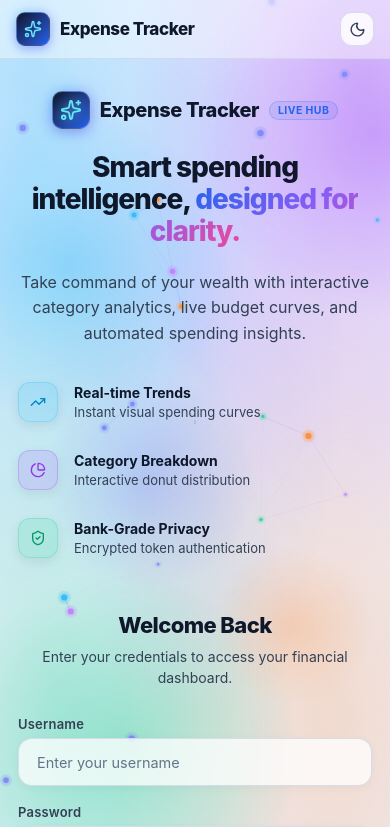
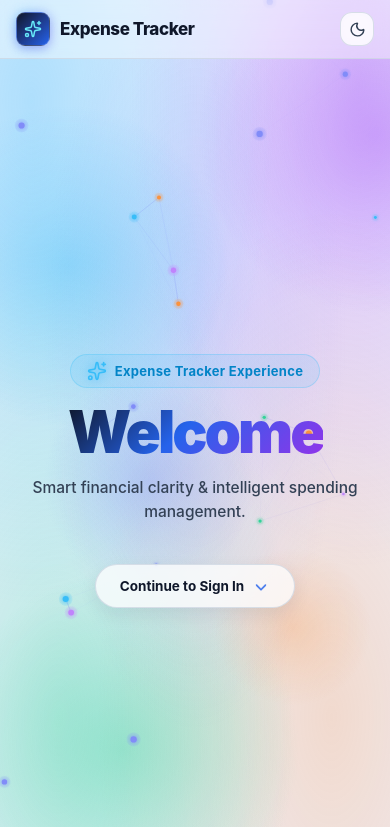
Before and after one commit to xuannhi-tran/expense-frontend, a React (Vite) app: page / in a window 390 px wide. Shown: the top 827 px of the page. Built offline with nearby package versions, Linux system fonts and the light colour scheme.

Commit message:
feat: add full-screen grand Welcome hero and storytelling scroll-down flow

```diff
--- a/src/components/Login.jsx
+++ b/src/components/Login.jsx
@@ -1,5 +1,5 @@
-import { useState } from "react";
-import { Sparkles, TrendingUp, ShieldCheck, PieChart, ArrowRight } from "lucide-react";
+import { useState, useRef } from "react";
+import { Sparkles, TrendingUp, ShieldCheck, PieChart, ArrowRight, ChevronDown } from "lucide-react";
 import api from "../api";
 import { saveToken } from "../auth";
 import "../styles/auth.css";
@@ -9,6 +9,14 @@ function Login({ onLogin, onRegister }) {
   const [password, setPassword] = useState("");
   const [error, setError] = useState("");
   const [loading, setLoading] = useState(false);
+
+  const formStageRef = useRef(null);
+
+  const handleContinueToSignIn = () => {
+    if (formStageRef.current) {
+      formStageRef.current.scrollIntoView({ behavior: "smooth", block: "start" });
+    }
+  };
 
   const handleLogin = async (e) => {
     e.preventDefault();
@@ -32,9 +40,41 @@ function Login({ onLogin, onRegister }) {
   };
 
   return (
-    <div className="auth-page">
+    <div className="auth-page-storytelling">
+      {/* ====================================================================
+          STAGE 1: Full-Screen Grand Welcome Hero
+          ==================================================================== */}
+      <section className="auth-hero-welcome-stage">
+        <div className="welcome-grand-hero-content">
+          <div className="welcome-grand-badge">
+            <Sparkles size={20} className="badge-sparkle" />
+            <span>Expense Tracker Experience</span>
+          </div>
+
+          <h1 className="welcome-massive-title">Welcome</h1>
+
+          <p className="welcome-hero-subtext">
+            Smart financial clarity &amp; intelligent spending management.
+          </p>
+
+          <button
+            type="button"
+            className="btn-scroll-indicator"
+            onClick={handleContinueToSignIn}
+            aria-label="Continue to sign in"
+          >
+            <span>Continue to Sign In</span>
+            <ChevronDown size={18} className="scroll-arrow-bounce" />
+          </button>
+        </div>
+      </section>
+
+      {/* ====================================================================
+          STAGE 2: App Introduction & Login Credentials Form
+          ==================================================================== */}
+      <section id="login-form-stage" ref={formStageRef} className="auth-main-stage">
         <div className="auth-container">
-        {/* Open Background Hero Showcase (Text on the overall background) */}
+          {/* Left: Open Background App Description & Features */}
           <div className="auth-hero-section">
             <div className="auth-brand-badge">
               <div className="auth-brand-logo-glow" />
@@ -45,10 +85,10 @@ function Login({ onLogin, onRegister }) {
               <span className="auth-brand-tag">Live Hub</span>
             </div>
 
-          <h1 className="auth-hero-title">
+            <h2 className="auth-hero-title">
               Smart spending intelligence, <br className="hidden-mobile" />
               <span className="gradient-text">designed for clarity.</span>
-          </h1>
+            </h2>
 
             <p className="auth-hero-desc">
               Take command of your wealth with interactive category analytics, live budget curves, and automated spending insights.
@@ -88,12 +128,14 @@ function Login({ onLogin, onRegister }) {
             </div>
           </div>
 
-        {/* Floating Glassmorphic Login Form Card */}
+          {/* Right: Frameless Login Credentials Form */}
           <div className="auth-form-section">
             <div className="auth-card">
               <div className="auth-card-header">
-              <h2>Welcome Back</h2>
-              <p>Enter your credentials to access your financial dashboard.</p>
+                <h3 className="auth-card-heading">Sign In</h3>
+                <p className="auth-form-desc">
+                  Enter your credentials to access your financial dashboard.
+                </p>
               </div>
 
               <form className="auth-form" onSubmit={handleLogin}>
@@ -140,6 +182,7 @@ function Login({ onLogin, onRegister }) {
             </div>
           </div>
         </div>
+      </section>
     </div>
   );
 }
--- a/src/styles/auth.css
+++ b/src/styles/auth.css
@@ -1,6 +1,16 @@
 /* ==========================================================================
-   Authentication Page (Frameless / Open Ambient Layout)
+   Authentication Page (Storytelling Scroll & Open Frameless Layout)
    ========================================================================== */
+
+html {
+  scroll-behavior: smooth;
+}
+
+.auth-page-storytelling {
+  position: relative;
+  z-index: 1;
+  width: 100%;
+}
 
 .auth-page {
   position: relative;
@@ -10,6 +20,175 @@
   align-items: center;
   justify-content: center;
   padding: 48px 24px;
+  box-sizing: border-box;
+}
+
+/* ==========================================================================
+   STAGE 1: Full-Screen Grand Welcome Hero Stage
+   ========================================================================== */
+.auth-hero-welcome-stage {
+  min-height: 100vh;
+  display: flex;
+  align-items: center;
+  justify-content: center;
+  text-align: center;
+  padding: 40px 24px;
+  box-sizing: border-box;
+  position: relative;
+}
+
+.welcome-grand-hero-content {
+  display: flex;
+  flex-direction: column;
+  align-items: center;
+  max-width: 800px;
+  margin: 0 auto;
+}
+
+.welcome-grand-badge {
+  display: inline-flex;
+  align-items: center;
+  gap: 8px;
+  padding: 6px 16px;
+  border-radius: 9999px;
+  background: rgba(56, 189, 248, 0.12);
+  border: 1px solid rgba(56, 189, 248, 0.28);
+  color: #0284c7;
+  font-size: 13px;
+  font-weight: 700;
+  letter-spacing: 0.3px;
+  margin-bottom: 8px;
+  animation: badgeFadeIn 0.8s cubic-bezier(0.16, 1, 0.3, 1) both;
+}
+
+[data-theme="dark"] .welcome-grand-badge {
+  color: #38bdf8;
+  background: rgba(56, 189, 248, 0.15);
+  border-color: rgba(56, 189, 248, 0.35);
+}
+
+.badge-sparkle {
+  color: #38bdf8;
+  filter: drop-shadow(0 0 6px rgba(56, 189, 248, 0.8));
+}
+
+.welcome-massive-title {
+  margin: 8px 0 16px;
+  font-size: clamp(80px, 14vw, 150px);
+  font-weight: 950;
+  line-height: 0.95;
+  letter-spacing: -3px;
+  background: linear-gradient(135deg, #0f172a 0%, #2563eb 45%, #9333ea 100%);
+  -webkit-background-clip: text;
+  -webkit-text-fill-color: transparent;
+  filter: drop-shadow(0 0 50px rgba(56, 189, 248, 0.45));
+  animation: massiveWelcomePop 1.1s cubic-bezier(0.16, 1, 0.3, 1) both;
+  user-select: none;
+}
+
+[data-theme="dark"] .welcome-massive-title {
+  background: linear-gradient(135deg, #ffffff 0%, #38bdf8 45%, #c084fc 100%);
+  -webkit-background-clip: text;
+  -webkit-text-fill-color: transparent;
+  filter: drop-shadow(0 0 60px rgba(56, 189, 248, 0.65));
+}
+
+.welcome-hero-subtext {
+  margin: 0 0 40px;
+  font-size: 18px;
+  font-weight: 500;
+  color: var(--text-secondary, #475569);
+  max-width: 520px;
+  line-height: 1.55;
+  animation: subtextFadeIn 0.9s cubic-bezier(0.16, 1, 0.3, 1) 0.3s both;
+}
+
+.btn-scroll-indicator {
+  display: inline-flex;
+  align-items: center;
+  gap: 8px;
+  padding: 12px 24px;
+  border-radius: 9999px;
+  background: var(--bg-card, rgba(255, 255, 255, 0.65));
+  backdrop-filter: blur(14px);
+  -webkit-backdrop-filter: blur(14px);
+  border: 1px solid var(--border-base, rgba(203, 213, 225, 0.75));
+  color: var(--text-primary, #0f172a);
+  font-family: inherit;
+  font-size: 13.5px;
+  font-weight: 650;
+  cursor: pointer;
+  box-shadow: 0 6px 18px rgba(15, 23, 42, 0.08);
+  transition: all 0.2s cubic-bezier(0.16, 1, 0.3, 1);
+  animation: indicatorFadeIn 0.9s cubic-bezier(0.16, 1, 0.3, 1) 0.5s both;
+}
+
+[data-theme="dark"] .btn-scroll-indicator {
+  background: rgba(17, 24, 39, 0.65);
+  box-shadow: 0 6px 18px rgba(0, 0, 0, 0.35);
+}
+
+.btn-scroll-indicator:hover {
+  transform: translateY(-2px);
+  border-color: var(--primary-accent, #2563eb);
+  box-shadow: 0 10px 24px rgba(37, 99, 235, 0.2);
+}
+
+.scroll-arrow-bounce {
+  color: var(--primary-accent, #2563eb);
+  animation: arrowBounce 1.8s ease-in-out infinite;
+}
+
+@keyframes arrowBounce {
+  0%, 100% { transform: translateY(0); }
+  50% { transform: translateY(5px); }
+}
+
+@keyframes massiveWelcomePop {
+  0% {
+    opacity: 0;
+    transform: scale(0.75);
+    filter: blur(24px);
+    letter-spacing: 4px;
+  }
+  50% {
+    opacity: 1;
+    transform: scale(1.04);
+    filter: blur(0px);
+    letter-spacing: -2px;
+  }
+  100% {
+    opacity: 1;
+    transform: scale(1);
+    filter: blur(0px);
+    letter-spacing: -3px;
+  }
+}
+
+@keyframes badgeFadeIn {
+  from { opacity: 0; transform: translateY(-10px); }
+  to { opacity: 1; transform: translateY(0); }
+}
+
+@keyframes subtextFadeIn {
+  from { opacity: 0; transform: translateY(12px); }
+  to { opacity: 1; transform: translateY(0); }
+}
+
+@keyframes indicatorFadeIn {
+  from { opacity: 0; transform: translateY(16px); }
+  to { opacity: 1; transform: translateY(0); }
+}
+
+/* ==========================================================================
+   STAGE 2: App Introduction & Login Credentials Main Stage
+   ========================================================================== */
+.auth-main-stage {
+  min-height: 100vh;
+  display: flex;
+  align-items: center;
+  justify-content: center;
+  padding: 60px 24px 80px;
   box-sizing: border-box;
 }
 
@@ -248,7 +427,7 @@
   margin-bottom: 28px;
 }
 
-.auth-card-header h2 {
+.auth-card-heading {
   margin: 0 0 8px;
   font-size: 26px;
   font-weight: 800;
@@ -256,7 +435,7 @@
   color: var(--text-primary, #0f172a);
 }
 
-.auth-card-header p {
+.auth-form-desc {
   margin: 0;
   font-size: 14px;
   color: var(--text-secondary, #64748b);
@@ -459,8 +638,22 @@
   }
 }
 
+@media (max-width: 640px) {
+  .welcome-massive-title {
+    font-size: clamp(54px, 15vw, 84px);
+    letter-spacing: -1.5px;
+  }
+
+  .welcome-hero-subtext {
+    font-size: 15.5px;
+    padding: 0 8px;
+  }
+}
+
 @media (max-width: 480px) {
-  .auth-page {
+  .auth-page,
+  .auth-main-stage,
+  .auth-hero-welcome-stage {
     padding: 32px 18px;
   }
 
@@ -468,7 +661,7 @@
     font-size: 28px;
   }
 
-  .auth-card-header h2 {
+  .auth-card-heading {
     font-size: 22px;
   }
 
```
Lines whose indentation alone changed are shown as unchanged.
